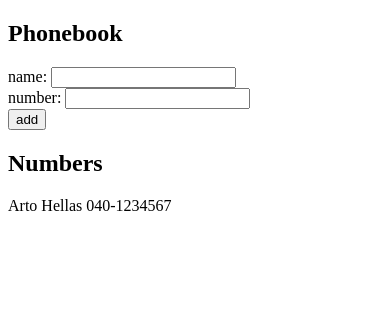
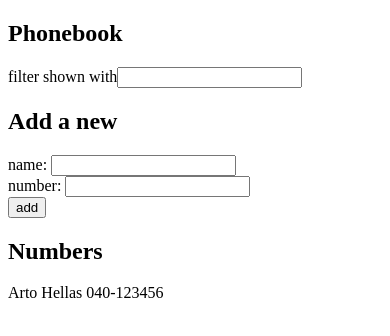
Before and after one commit to AlexandreMRT/fullstackopen0, a React (Create React App) app in the folder part2/phonebook/: page / in a window 390 px wide. Shown: the top 336 px of the page. Built offline with nearby package versions, Linux system fonts and the light colour scheme.

Commit message:
Part2 exercise 2.10 add filter to the phonebook and extract the components to a separated folder

```diff
--- a/part2/phonebook/src/App.js
+++ b/part2/phonebook/src/App.js
@@ -1,45 +1,11 @@
 import React, { useState } from 'react'
-import Person from './Components/Person';
+import Persons from './Components/Persons';
+import Filter from './Components/Filter';
 
-const App = () => {
-  const [ persons, setPersons ] = useState(
-    [
-      {
-        name: 'Arto Hellas',
-        id: 'Arto Hellas',
-        phone: '040-1234567'
 
-       }
-    ]
-  )
-  const [ newName, setNewName ] = useState('')
-
-  const [ newPhone, setNewPhone ] = useState('')
-
-  const addPerson = (event) => {
-    event.preventDefault()
-
-    const nameObject = {
-      name: newName,
-      id: newName,
-      phone: newPhone
-    }
-    persons.some(person => person.name === newName) ? alert(`${newName} is already added to phonebook`) : setPersons(persons.concat(nameObject))
-    setNewName('')
-    setNewPhone('')
-  }
-
-  const handleNameChange = (event) => {
-    setNewName(event.target.value)
-  }
-  const handlePhoneChange = (event) => {
-    setNewPhone(event.target.value)
-  }
-
+const Form = ({ addPerson, newName, handleNameChange, newNumber, handleNumberChange}) => {
   return (
-    <div>
-      <h2>Phonebook</h2>
-      <form onSubmit={addPerson}>
+    <form onSubmit={addPerson}>
         <div>
           name: <input
           value={newName}
@@ -48,20 +14,63 @@ const App = () => {
         </div>
         <div>
           number: <input
-          value={newPhone}
-          onChange={handlePhoneChange}
+          value={newNumber}
+          onChange={handleNumberChange}
            />
         </div>
         <div>
           <button type="submit">add</button>
         </div>
       </form>
+  )
+}
+
+const App = () => {
+  const [ persons, setPersons ] = useState(
+    [
+      { name: 'Arto Hellas', number: '040-123456' }
+    ]
+  )
+  const [ newName, setNewName ] = useState('')
+
+  const [ newNumber, setNewNumber ] = useState('')
+
+  const [ filter, setFilter ] = useState('')
+
+  const peopleToShow = (persons.some(person => person.name.toUpperCase() === filter.toUpperCase()) ? persons.filter(person => person.name.toUpperCase() === filter.toUpperCase()) : persons)
+
+
+  const addPerson = (event) => {
+    event.preventDefault()
+
+    const nameObject = {
+      name: newName,
+      number: newNumber
+    }
+    persons.some(person => person.name === newName) ? alert(`${newName} is already added to phonebook`) : setPersons(persons.concat(nameObject))
+    setNewName('')
+    setNewNumber('')
+  }
+
+  const handleNameChange = (event) => {
+    setNewName(event.target.value)
+  }
+  const handleNumberChange = (event) => {
+    setNewNumber(event.target.value)
+  }
+  const HandleFilterChange = (event) => {
+    setFilter(event.target.value)
+  }
+
+  return (
+    <div>
+      <h2>Phonebook</h2>
+      <Filter filter={filter} HandleFilterChange={HandleFilterChange} />
+      <h2>Add a new</h2>
+      <Form addPerson={addPerson} newName={newName} handleNameChange={handleNameChange} newNumber={newNumber} handleNumberChange={handleNumberChange} />
       <h2>Numbers</h2>
-      <div>
-        {persons.map(person =>
-          <Person key={person.id} person={person} />
-        )}
-      </div>
+      <Persons persons={peopleToShow} />
+
     </div>
   )
 }
--- /dev/null
+++ b/part2/phonebook/src/Components/Filter.js
@@ -0,0 +1,15 @@
+import React from 'react';
+
+const Filter = ({ filter,  HandleFilterChange }) => {
+  return (
+    <div>
+      filter shown with
+      <input
+        value={filter}
+        onChange={HandleFilterChange}
+      />
+    </div>
+  )
+}
+
+export default Filter;
--- a/part2/phonebook/src/Components/Person.js
+++ b/part2/phonebook/src/Components/Person.js
@@ -1,8 +1,8 @@
-import React, { useState } from 'react'
+import React from 'react'
 
 const Person = ({ person }) => {
   return (
-    <p>{person.name} {person.phone} </p>
+    <p>{person.name} {person.number} </p>
   )
 }
 
--- /dev/null
+++ b/part2/phonebook/src/Components/Persons.js
@@ -0,0 +1,14 @@
+import React from 'react'
+import Person from './Person';
+
+const Persons = ({ persons }) => {
+  return (
+    <div>
+      {persons.map(person =>
+        <Person key={person.name} person={person} />
+      )}
+    </div>
+  )
+}
+
+export default Persons;
```
